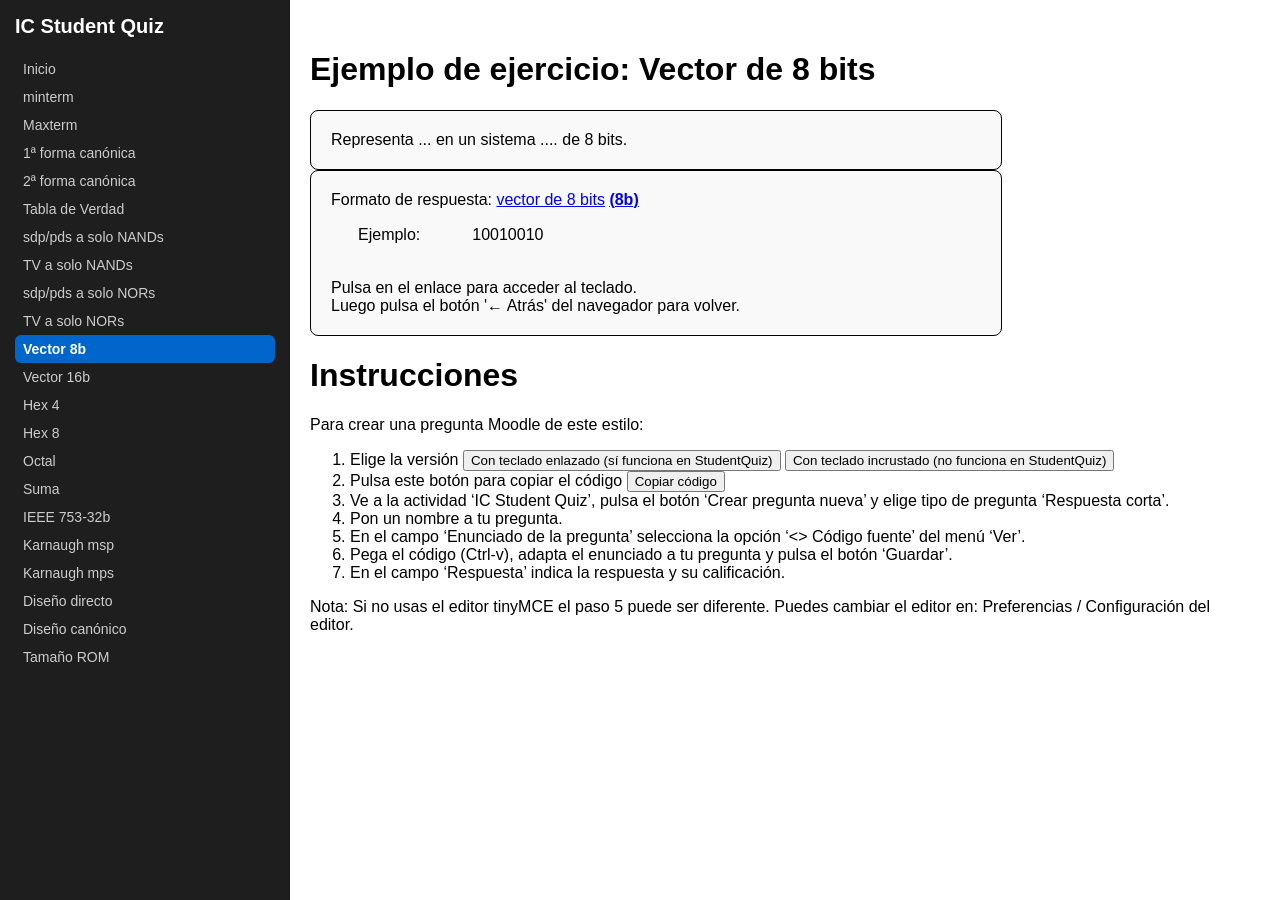
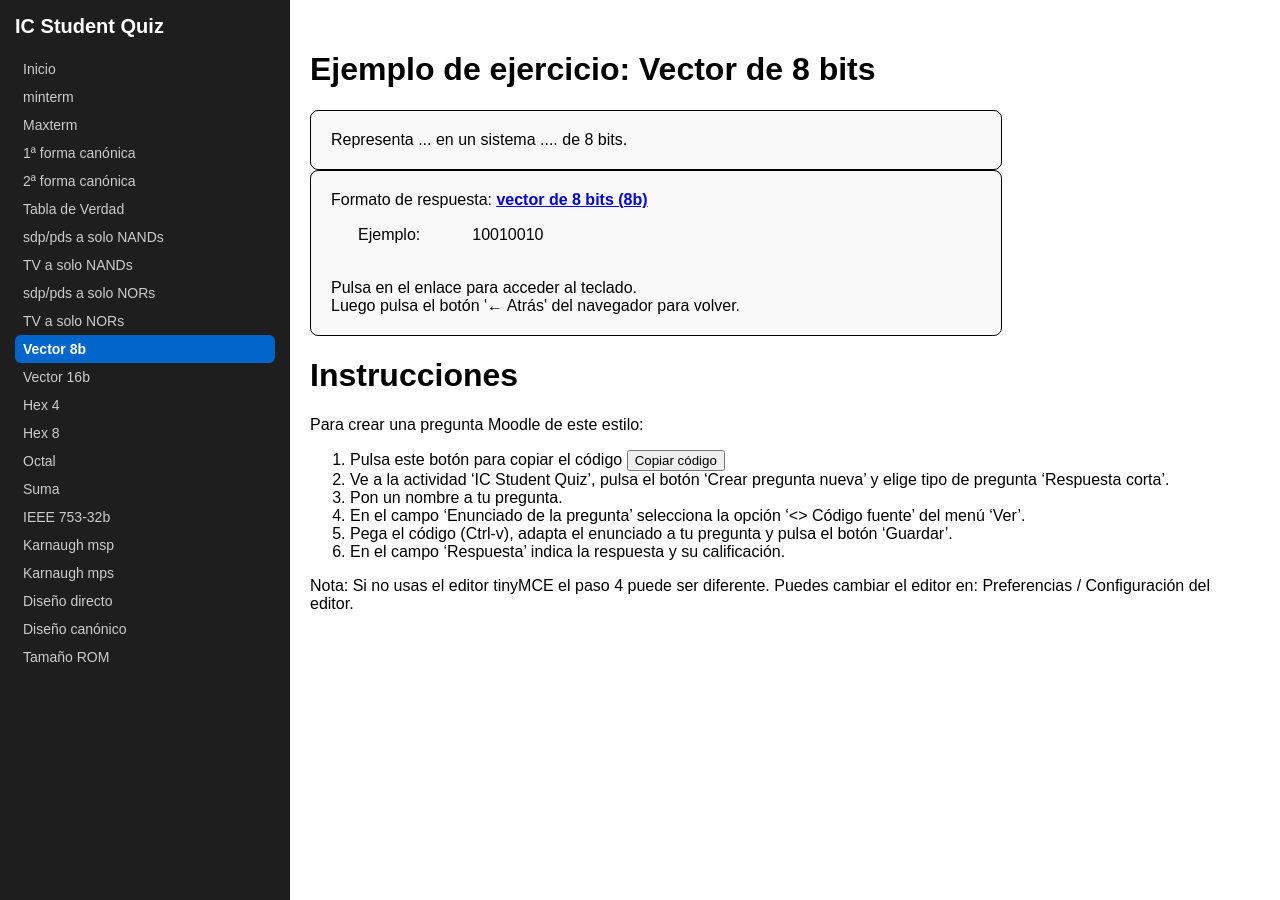
Before and after one commit to mglfcn/ic-student-quiz, a Jekyll site: the page built from vector8.md, in a window 1280 px wide. Built offline with Jekyll 4.4.1, drawn with Linux system fonts in a browser that asks for light colours.

Commit message:
Update vector8.md

```diff
--- a/vector8.md
+++ b/vector8.md
@@ -12,7 +12,7 @@
 {% endcapture %}
 
 {% capture macro_formato_y_ejemplo %}
-Formato de respuesta: <a href="https://webdiis.unizar.es/~luisma/ic/teclado_8b.html">vector de 8 bits</a> <b><u><a href="https://mglfcn.github.io/ic-student-quiz/kb/ic/teclado_8b.html">(8b)</a></u></b><br>
+Formato de respuesta: <b><u><a href="https://atc.unizar.es/mkgen/mkgen.html#N4Ig5iBcIPQwBADgLQCMCWAXeA3ApgMaYD2ATgDoB2AzpgIanYC88G2brWn7XHfWVDiwDaABgCMAXSrx4IADQhqUYSFEKQ4kJMUATKCBQd8RMhoJRMpAK54AvkA">vector de 8 bits (8b)</a></u></b><br>
 <table>
   <tr>
     <td style="padding: 15px 25px; vertical-align: top;">Ejemplo:</td>
@@ -51,15 +51,15 @@
 # Instrucciones
 
 Para crear una pregunta Moodle de este estilo:
-1. Elige la versión <button onclick="mostrar_div1()">Con teclado enlazado (sí funciona en StudentQuiz)</button>   <button onclick="mostrar_div2()">Con teclado incrustado (no funciona en StudentQuiz)</button>
-2. Pulsa este botón para copiar el código <button onclick="copiar_codigo()">Copiar código</button>
-3. Ve a la actividad 'IC Student Quiz', pulsa el botón 'Crear pregunta nueva' y elige tipo de pregunta 'Respuesta corta'.
-4. Pon un nombre a tu pregunta.
-5. En el campo 'Enunciado de la pregunta' selecciona la opción '<> Código fuente' del menú 'Ver'.
-6. Pega el código (Ctrl-v), adapta el enunciado a tu pregunta y pulsa el botón 'Guardar'.
-7. En el campo 'Respuesta' indica la respuesta y su calificación.
+<!-- 1. Elige la versión <button onclick="mostrar_div1()">Con teclado enlazado (sí funciona en StudentQuiz)</button>   <button onclick="mostrar_div2()">Con teclado incrustado (no funciona en StudentQuiz)</button> -->
+1. Pulsa este botón para copiar el código <button onclick="copiar_codigo()">Copiar código</button>
+2. Ve a la actividad 'IC Student Quiz', pulsa el botón 'Crear pregunta nueva' y elige tipo de pregunta 'Respuesta corta'.
+3. Pon un nombre a tu pregunta.
+4. En el campo 'Enunciado de la pregunta' selecciona la opción '<> Código fuente' del menú 'Ver'.
+5. Pega el código (Ctrl-v), adapta el enunciado a tu pregunta y pulsa el botón 'Guardar'.
+6. En el campo 'Respuesta' indica la respuesta y su calificación.
 
-Nota: Si no usas el editor tinyMCE el paso 5 puede ser diferente. Puedes cambiar el editor en: Preferencias / Configuración del editor.
+Nota: Si no usas el editor tinyMCE el paso 4 puede ser diferente. Puedes cambiar el editor en: Preferencias / Configuración del editor.
 
 <textarea id="codigo_div1" style="display:none;">
 {{ macro_enunciado }}
@@ -76,7 +76,7 @@
  if (version_div==1){
   const texto = document.getElementById("codigo_div1").value;
   navigator.clipboard.writeText(texto);
-  alert("Copiado código con teclado enlazado (sí funciona en StudentQuiz)");
+  alert("Copiado código con teclado enlazado");
  }else {
   const texto = document.getElementById("codigo_div2").value;
   navigator.clipboard.writeText(texto);
```
